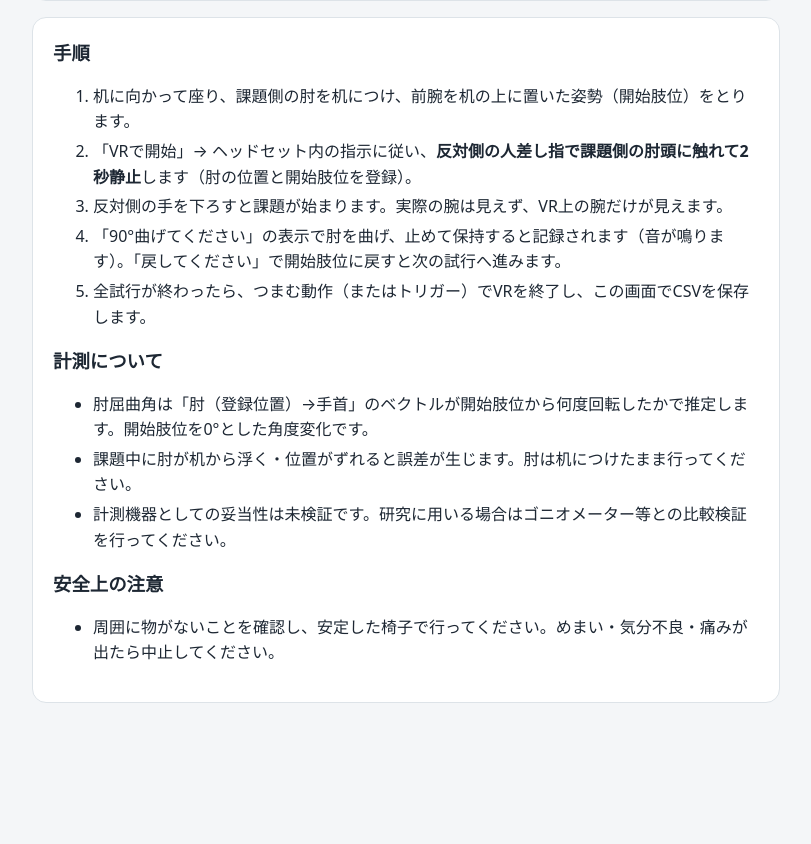
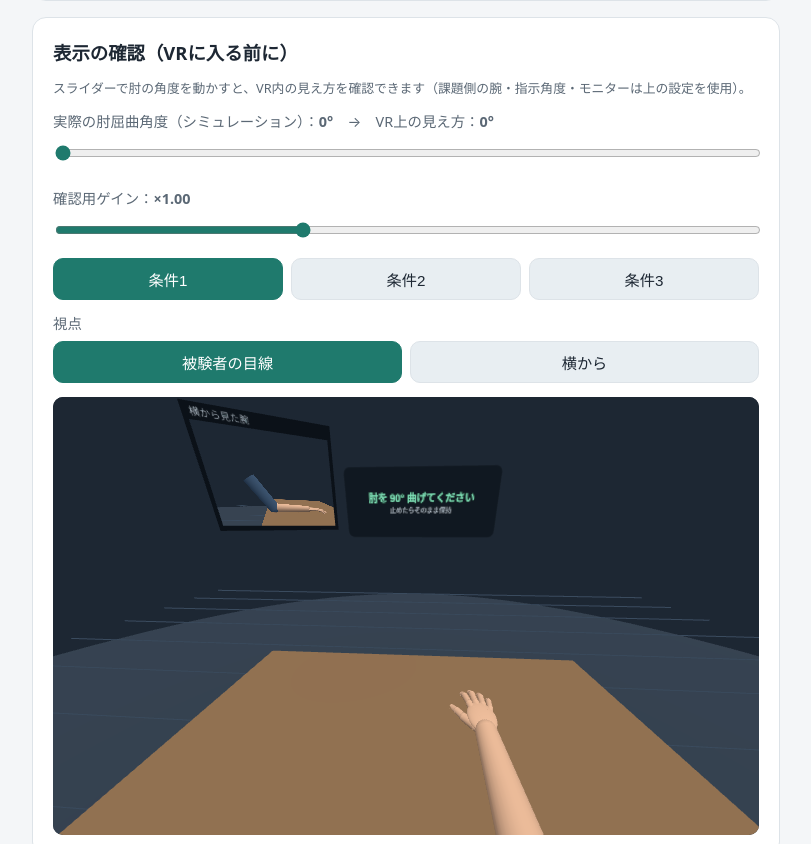
Before and after one commit to adachigenki-a11y/elbow-flex, a plain HTML site: page index.html in a window 1280 px wide. Shown: the part 760-1604 px from the top of the page, without its empty margins (234-1045 px from the left). Before the commit the page ends 1527 px from the top, so only its background shows below. Drawn offline with nearby package versions, Linux system fonts and the light colour scheme; animation ran at ten frames a second.

Commit message:
Update index.html

```diff
--- a/index.html
+++ b/index.html
@@ -29,6 +29,13 @@
   .hidden { display:none; }
   .note li { margin-bottom:4px; }
   canvas { display:none; }
+  input[type=range] { padding:0; border:none; height:28px; accent-color:var(--accent); }
+  .btnrow { display:flex; gap:8px; flex-wrap:wrap; margin:6px 0 4px; }
+  .btnrow button { width:auto; flex:1; margin-top:0; font-size:.95rem; padding:9px 10px; background:#e8eef2; color:var(--text); border:1px solid var(--line); }
+  .btnrow button.on { background:var(--accent); color:#fff; border-color:var(--accent); }
+  .pvrow { margin-top:12px; }
+  #pvBox { margin-top:14px; border-radius:10px; overflow:hidden; background:#1d2733; }
+  #pvBox canvas { display:block; }
 </style>
 <script type="importmap">
 { "imports": { "three": "https://cdn.jsdelivr.net/npm/three@0.160.0/build/three.module.js" } }
@@ -105,6 +112,32 @@
     <p id="status">確認中…</p>
   </section>
 
+  <section class="card" id="previewCard">
+    <h2>表示の確認（VRに入る前に）</h2>
+    <p class="hint" style="margin:0">スライダーで肘の角度を動かすと、VR内の見え方を確認できます（課題側の腕・指示角度・モニターは上の設定を使用）。</p>
+    <div class="pvrow">
+      <label for="pvDeg">実際の肘屈曲角度（シミュレーション）：<b id="pvDegLbl">0°</b>　→　VR上の見え方：<b id="pvShownLbl">0°</b></label>
+      <input type="range" id="pvDeg" min="0" max="150" step="1" value="0">
+    </div>
+    <div class="pvrow">
+      <label for="pvGain">確認用ゲイン：<b id="pvGainLbl">×1.00</b></label>
+      <input type="range" id="pvGain" min="0.2" max="2.5" step="0.01" value="1">
+      <div class="btnrow">
+        <button type="button" data-g="g1">条件1</button>
+        <button type="button" data-g="g2">条件2</button>
+        <button type="button" data-g="g3">条件3</button>
+      </div>
+    </div>
+    <div class="pvrow">
+      <label>視点</label>
+      <div class="btnrow" id="pvViewBtns">
+        <button type="button" data-v="eye" class="on">被験者の目線</button>
+        <button type="button" data-v="side">横から</button>
+      </div>
+    </div>
+    <div id="pvBox"></div>
+  </section>
+
   <section class="card hidden" id="results">
     <h2>結果</h2>
     <div id="summary"></div>
@@ -161,8 +194,9 @@ renderer.setPixelRatio(window.devicePixelRatio);
 renderer.setSize(window.innerWidth, window.innerHeight);
 renderer.xr.enabled = true;
 renderer.xr.setReferenceSpaceType('local-floor');
-renderer.domElement.style.display = 'none';   // VR外ではプレビューを表示しない
-document.body.appendChild(renderer.domElement);
+// VR外では「表示の確認」欄の中にプレビューとして表示する
+renderer.domElement.style.display = 'block';
+document.getElementById('pvBox').appendChild(renderer.domElement);
 
 const scene = new THREE.Scene();
 scene.background = new THREE.Color(0x1d2733);
@@ -466,6 +500,7 @@ function buildSequence() {
 // ---- キャリブレーション ----
 function beginCalib() {
   trials = []; series = []; idx = 0; seq = buildSequence(); curGain = 1; curTrial = null;
+  axis = null; axisLocked = false; realDeg = 0; shownDeg = 0;
   arm.visible = false; table.visible = false; monitorPlaced = false;
   panel.visible = true; panel.userData.last = '';
   calibAnchorTip = null; calibAnchorWrist = null;
@@ -712,6 +747,7 @@ function onSessionEnd() {
   panel.visible = false; arm.visible = false; table.visible = false; monitor.visible = false; monitorPlaced = false;
   tipMarker.visible = false; wristMarker.visible = false;
   startBtn.disabled = false;
+  setTimeout(sizePreview, 0);
   if (trials.length) $('results').scrollIntoView({ behavior: 'smooth' });
 }
 
@@ -782,14 +818,77 @@ if (!('xr' in navigator)) {
   }).catch(() => { statusEl.textContent = 'VR対応の確認に失敗しました。'; });
 }
 
-window.addEventListener('resize', () => {
-  camera.aspect = window.innerWidth / window.innerHeight;
+// ---- 表示の確認（VRに入る前のシミュレーション） ----
+const pvBox = $('pvBox');
+let pvView = 'eye';
+function sizePreview() {
+  if (renderer.xr.isPresenting) return;
+  const w = Math.max(200, pvBox.clientWidth);
+  const h = Math.round(w * 0.62);
+  renderer.setSize(w, h);
+  camera.aspect = w / h;
   camera.updateProjectionMatrix();
-  renderer.setSize(window.innerWidth, window.innerHeight);
-});
+}
+window.addEventListener('resize', sizePreview);
+sizePreview();
+function updatePvLabels() {
+  const deg = +$('pvDeg').value, g = +$('pvGain').value;
+  $('pvDegLbl').textContent = `${deg}°`;
+  $('pvGainLbl').textContent = `×${g.toFixed(2)}`;
+  $('pvShownLbl').textContent = `${Math.round(Math.min(MAX_SHOW_DEG, deg * g))}°`;
+  document.querySelectorAll('[data-g]').forEach((b) => b.classList.toggle('on', Math.abs(parseFloat($(b.dataset.g).value) - g) < 0.005));
+}
+['pvDeg', 'pvGain', 'g1', 'g2', 'g3'].forEach((id) => $(id).addEventListener('input', updatePvLabels));
+document.querySelectorAll('[data-g]').forEach((b) => b.addEventListener('click', () => {
+  $('pvGain').value = parseFloat($(b.dataset.g).value) || 1; updatePvLabels();
+}));
+document.querySelectorAll('[data-v]').forEach((b) => b.addEventListener('click', () => {
+  pvView = b.dataset.v;
+  document.querySelectorAll('[data-v]').forEach((x) => x.classList.toggle('on', x === b));
+}));
+updatePvLabels();
+
+const PV_HEAD = new THREE.Vector3(0, 1.22, 0), PV_FWD = new THREE.Vector3(0, 0, -1);
+function renderPreview() {
+  const saved = cfg;
+  cfg = readCfg();
+  const sgn = cfg.side === 'right' ? 1 : -1;
+  // VR内での典型的な配置（座位・肘を机につけた状態）を仮に置く
+  E.set(0.17 * sgn, 0.76, -0.12);
+  v0.set(0, 0, -1); foreLen = 0.27;
+  shoulder.set(0.18 * sgn, 0.98, 0.02);
+  table.position.set(0, 0.715, -0.4); table.rotation.y = 0; table.visible = true;
+  placeMonitor(PV_HEAD, PV_FWD);
+  axis = new THREE.Vector3().crossVectors(v0, UP).normalize(); axisLocked = true;
+  curGain = +$('pvGain').value; realDeg = +$('pvDeg').value;
+  arm.visible = true;
+  updateAngle(performance.now());
+  realDeg = +$('pvDeg').value;   // 追跡入力がないため値を固定
+  panel.visible = pvView === 'eye';
+  panel.position.set(0, 1.32, -1.3); panel.lookAt(0, 1.32, 0);
+  drawPanel(panel, [
+    { t: `肘を ${cfg.instruct}° 曲げてください`, size: 64, bold: true, color: '#7fe3b8' },
+    { t: '止めたらそのまま保持', size: 42, color: '#b8c4cf' },
+  ]);
+  renderMonitor();
+  if (pvView === 'side') {
+    const a = sideCam.aspect;
+    sideCam.aspect = camera.aspect; sideCam.updateProjectionMatrix();
+    monitor.visible = false;
+    renderer.render(scene, sideCam);
+    sideCam.aspect = a; sideCam.updateProjectionMatrix();
+  } else {
+    camera.fov = 90; camera.updateProjectionMatrix();
+    camera.position.copy(PV_HEAD);
+    camera.lookAt(-0.06, 0.80, -1.0);
+    renderer.render(scene, camera);
+  }
+  cfg = saved;
+}
 
 renderer.setAnimationLoop(() => {
   const now = performance.now();
+  if (!renderer.xr.isPresenting && state === 'idle') { renderPreview(); return; }
   if (state === 'calib') updateCalib(now);
   else if (state === 'handdown') updateHanddown(now);
   else if (state === 'task') updateTask(now);
```
